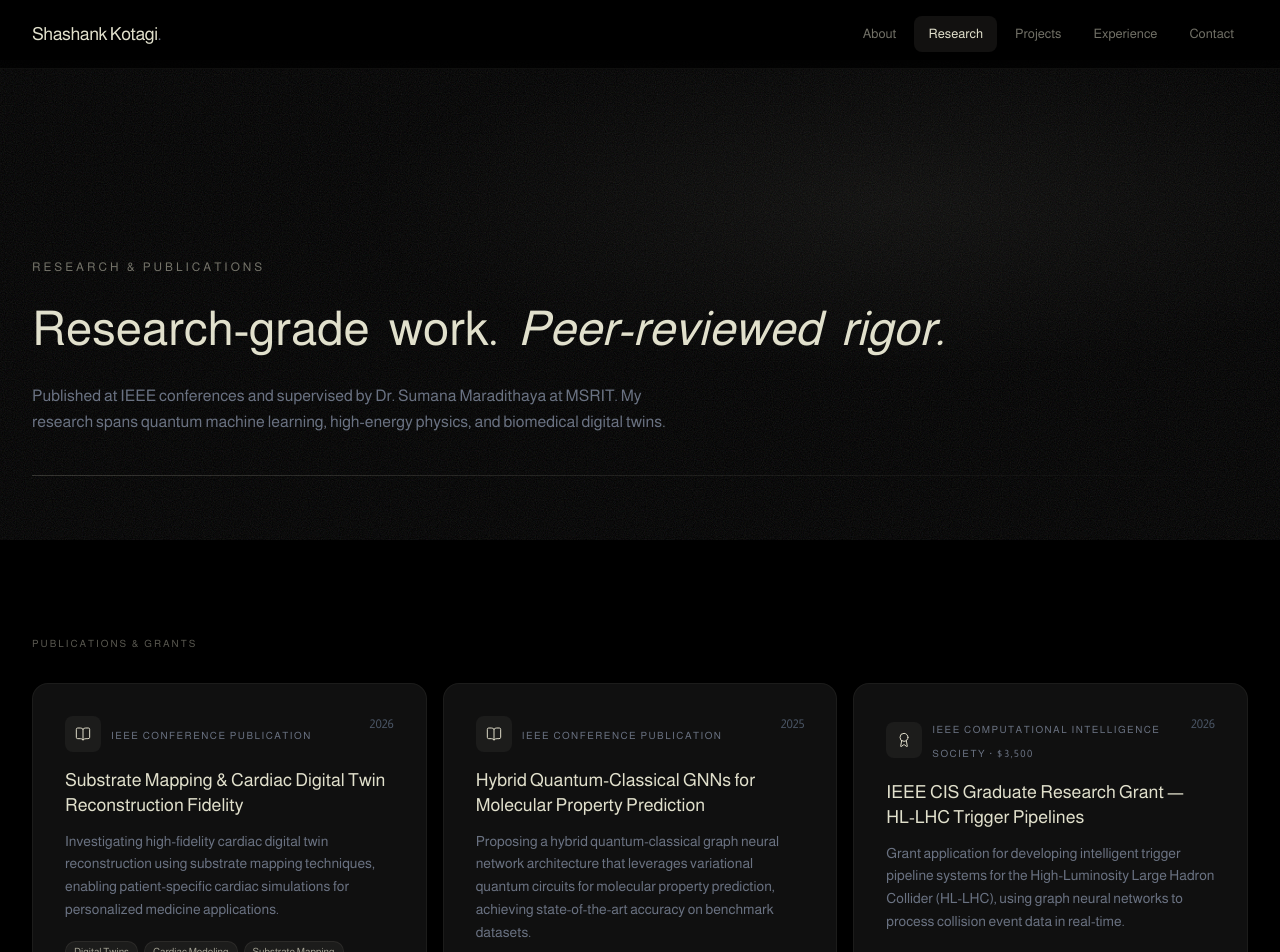
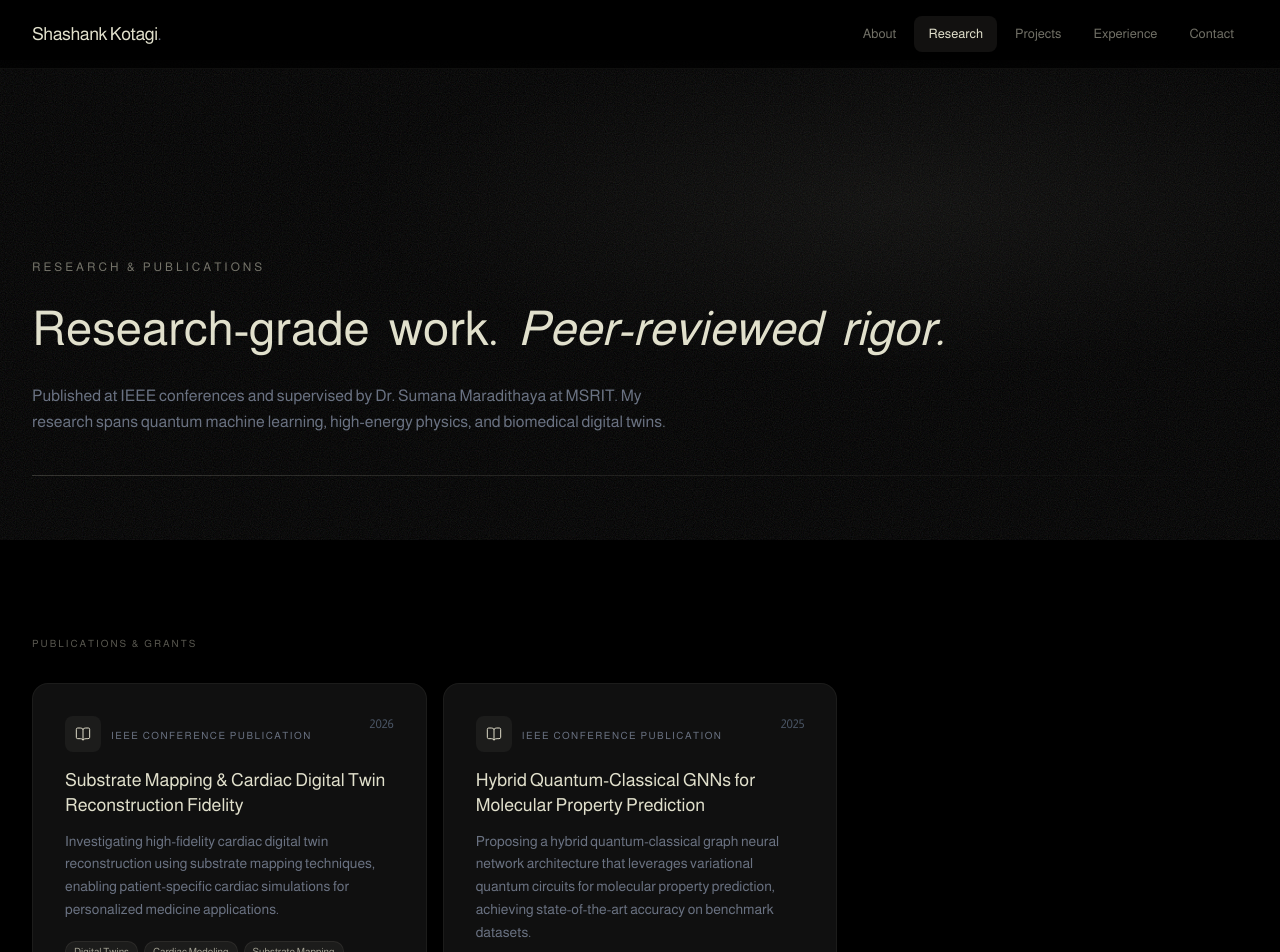
Before and after one commit to Shashankckotagi/shashank-portfolio, a React (Vite) app: page /research in a window 1280 px wide. Shown: the top 952 px of the page. Built offline with nearby package versions, Linux system fonts and the light colour scheme.

Commit message:
Remove IEEE CIS Graduate Research Grant statement

```diff
--- a/src/components/AnimatedParagraph.tsx
+++ b/src/components/AnimatedParagraph.tsx
@@ -25,7 +25,7 @@ function AnimatedLetter({ char, index, total, scrollYProgress }: AnimatedLetterP
 
   return (
     <motion.span style={{ opacity, display: 'inline' }}>
-      {char === ' ' ? '\u00A0' : char}
+      {char}
     </motion.span>
   )
 }
--- a/src/components/Features.tsx
+++ b/src/components/Features.tsx
@@ -205,7 +205,6 @@ const INFO_CARDS: InfoCardProps[] = [
     items: [
       'IEEE 2026 — Substrate Mapping & Cardiac Digital Twin Reconstruction Fidelity',
       'IEEE 2025 — Hybrid Quantum-Classical GNNs for Molecular Property Prediction',
-      'IEEE CIS Graduate Research Grant applicant — $3,500 · HL-LHC trigger pipelines',
       'Supervised by Dr. Sumana Maradithaya, MSRIT',
     ],
   },
--- a/src/pages/ResearchPage.tsx
+++ b/src/pages/ResearchPage.tsx
@@ -32,15 +32,6 @@ const PUBLICATIONS: Publication[] = [
       'Proposing a hybrid quantum-classical graph neural network architecture that leverages variational quantum circuits for molecular property prediction, achieving state-of-the-art accuracy on benchmark datasets.',
     tags: ['Quantum ML', 'GNNs', 'Molecular Properties', 'VQC'],
     type: 'paper',
-  },
-  {
-    year: '2026',
-    title: 'IEEE CIS Graduate Research Grant — HL-LHC Trigger Pipelines',
-    venue: 'IEEE Computational Intelligence Society · $3,500',
-    abstract:
-      'Grant application for developing intelligent trigger pipeline systems for the High-Luminosity Large Hadron Collider (HL-LHC), using graph neural networks to process collision event data in real-time.',
-    tags: ['HEP', 'HL-LHC', 'Trigger Systems', 'Real-Time ML'],
-    type: 'grant',
   },
 ]
 
```
